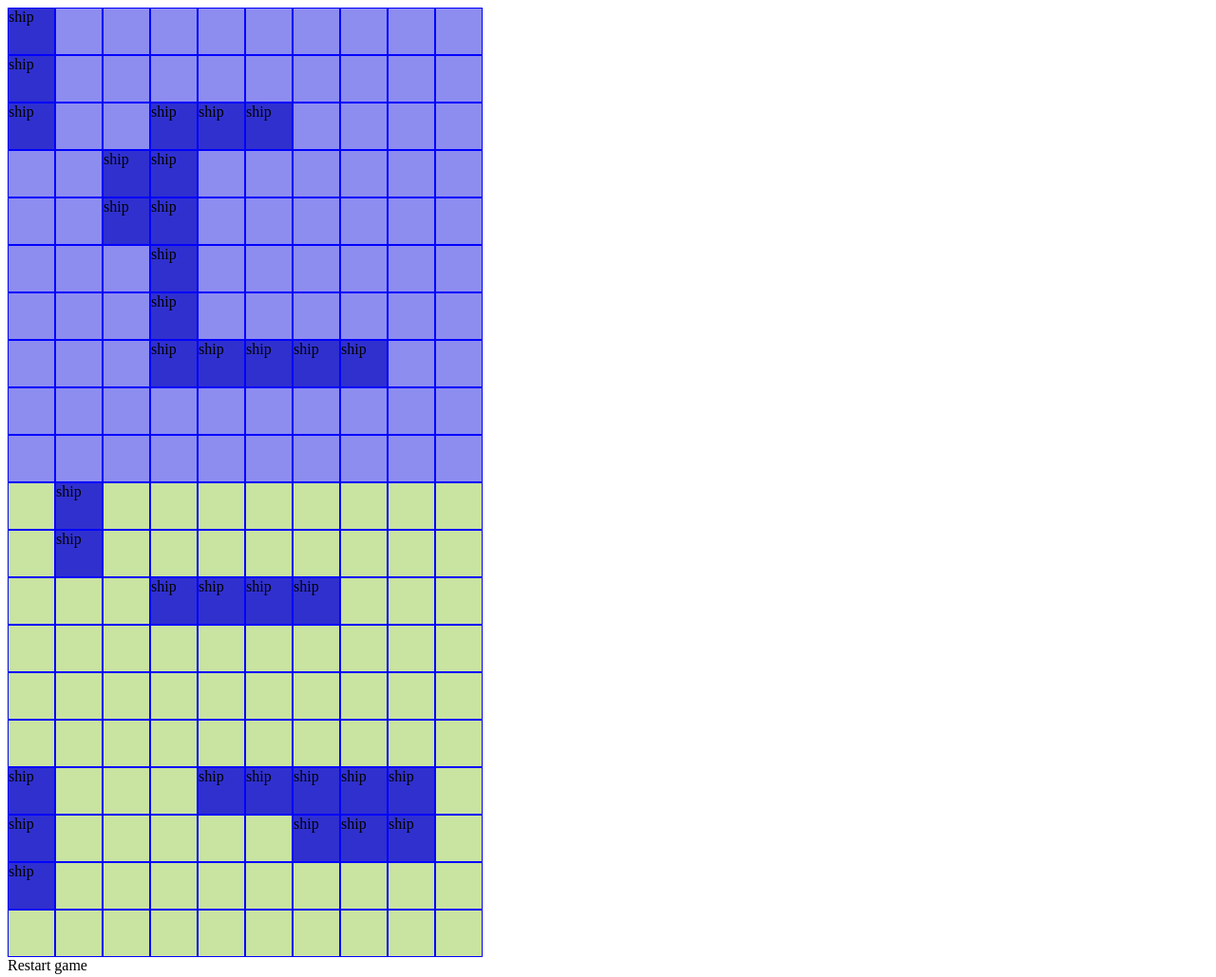
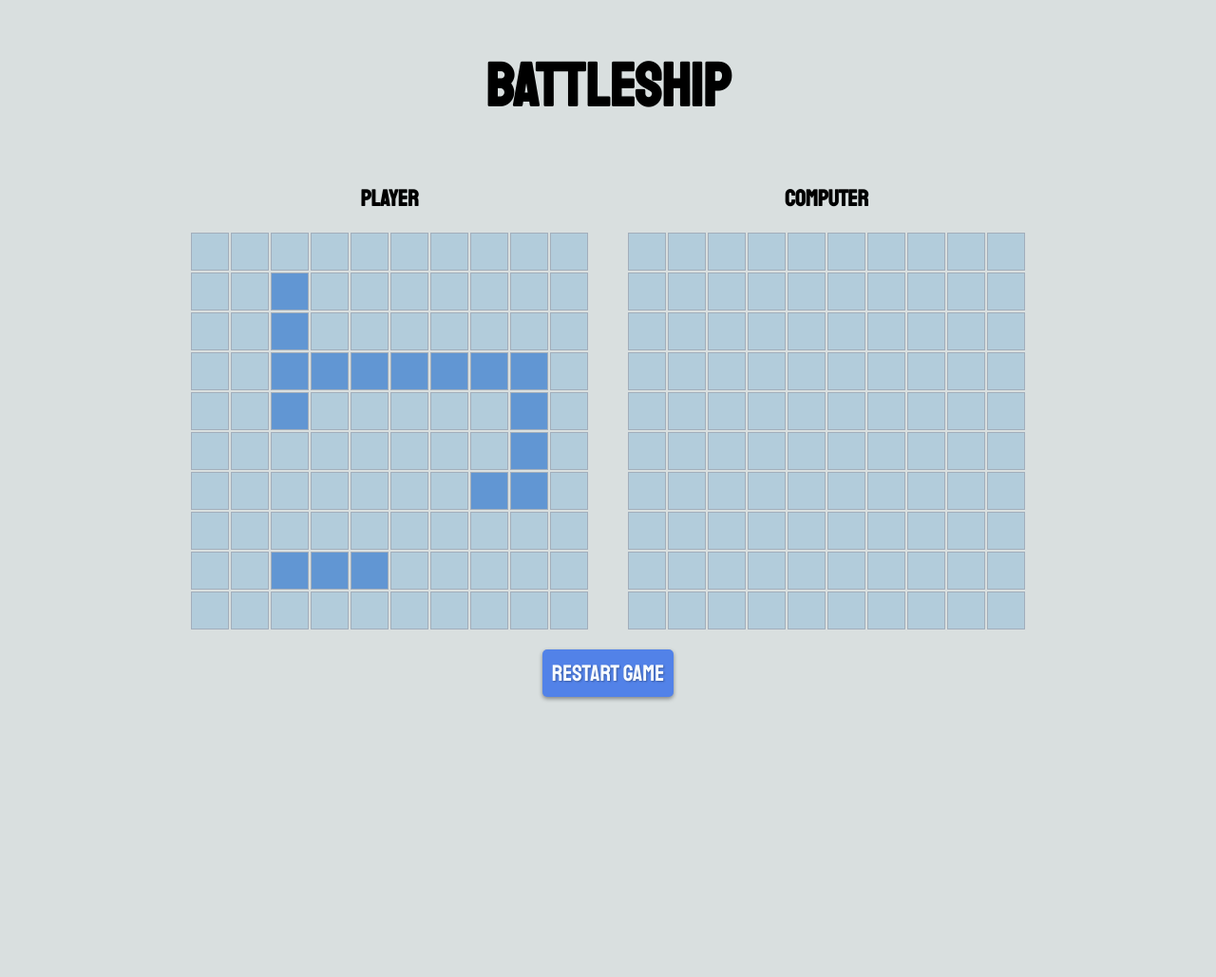
Before and after one commit to zachlamont/battleship, a plain HTML site: page index.html in a window 1280 px wide. Shown: the whole page at 95% size. After the commit the page ends 800 px from the top, so only its background shows below. Drawn offline with Linux system fonts and the light colour scheme.

Commit message:
add styles

```diff
--- a/index.html
+++ b/index.html
@@ -6,11 +6,27 @@
     <meta name="viewport" content="width=device-width, initial-scale=1.0" />
     <title>Battleship</title>
     <link rel="stylesheet" href="style.css" />
+
+    <link rel="preconnect" href="https://fonts.googleapis.com" />
+    <link rel="preconnect" href="https://fonts.gstatic.com" crossorigin />
+    <link
+      href="https://fonts.googleapis.com/css2?family=Inter:wght@100;200;300;400;500;600;700;800;900&family=Roboto:ital,wght@0,100;0,300;0,400;0,500;0,700;0,900;1,100;1,300;1,400;1,500;1,700;1,900&family=Staatliches&display=swap"
+      rel="stylesheet"
+    />
   </head>
   <body>
-    <div id="player-board"></div>
-    <div id="computer-board"></div>
-    <div id="restart-btn">Restart game</div>
+    <h1>BATTLESHIP</h1>
+    <div class="boards-container">
+      <div class="board-container">
+        <h2>PLAYER</h2>
+        <div id="player-board"></div>
+      </div>
+      <div class="board-container">
+        <h2>COMPUTER</h2>
+        <div id="computer-board"></div>
+      </div>
+    </div>
+    <div id="restart-btn"><div class="restart-text">Restart game</div></div>
 
     <script src="main.js"></script>
   </body>
--- a/style.css
+++ b/style.css
@@ -1,35 +1,102 @@
 * {
   box-sizing: border-box;
+
+  font-family: "Staatliches", cursive;
+}
+
+h1 {
+  font-family: "Staatliches", cursive;
+  font-size: 4em;
+}
+
+h2 {
+  font-family: "Staatliches", cursive;
+  font-size: 1.5em;
+  text-align: center;
+}
+
+.restart-text {
+  font-family: "Staatliches", cursive;
+  font-size: 1.5em;
+  color: rgb(247, 251, 255);
+  text-shadow: 1px 1px 2px rgba(0, 0, 0, 0.3);
+}
+
+body {
+  background-color: rgb(217, 223, 223);
+  display: flex;
+  flex-direction: column;
+  align-items: center;
+}
+.boards-container {
+  display: flex;
+  flex-wrap: wrap;
 }
 #player-board {
+  margin: 20px;
   display: flex;
   flex-wrap: wrap;
-  background-color: rgb(141, 141, 240);
-  width: 500px;
-  height: 500px;
+  background-color: rgb(217, 223, 223);
+  width: 420px;
+  min-width: 420px;
+  height: auto;
 }
 #computer-board {
+  margin: 20px;
   display: flex;
   flex-wrap: wrap;
-  background-color: rgb(201, 227, 161);
-  width: 500px;
-  height: 500px;
+  background-color: rgb(217, 223, 223);
+  width: 420px;
+  min-width: 420px;
+  height: auto;
 }
 
 .square {
-  border: 1px solid blue;
-  width: 50px;
-  height: 50px;
+  border: 1px solid rgb(162, 174, 187);
+  background-color: rgba(27, 130, 199, 0.202);
+  margin: 1px;
+  text-align: center;
+  width: 40px;
+  height: 40px;
+  padding-top: 10px;
+}
+#computer-board > .square:hover {
+  filter: brightness(120%);
 }
 
-.ship {
-  background-color: rgb(48, 48, 207);
+#player-board > .ship {
+  background-color: rgba(64, 131, 208, 0.786);
 }
 
 .hit {
-  background-color: red;
+  position: relative;
+  z-index: 1;
+  background-color: rgba(64, 131, 208, 0.786);
+}
+.hit::before {
+  content: "";
+  display: block;
+  position: absolute;
+  z-index: -1;
+  top: 9px;
+  left: 9px;
+  width: 50%;
+  height: 50%;
+  border-radius: 50%;
+  background-color: rgba(255, 0, 0, 0.83);
+  box-shadow: 0 0 10px 5px rgba(255, 0, 0, 0.83);
 }
 
 .miss {
-  background-color: orange;
+  background-color: rgba(146, 181, 229, 0.834);
 }
+
+#restart-btn {
+  background-color: rgb(82, 130, 232);
+  padding: 10px;
+  border-radius: 5px;
+  box-shadow: 0px 2px 4px rgba(0, 0, 0, 0.4);
+}
+#restart-btn:hover {
+  filter: brightness(120%);
+}
```
Also changed, not shown: main.js.
